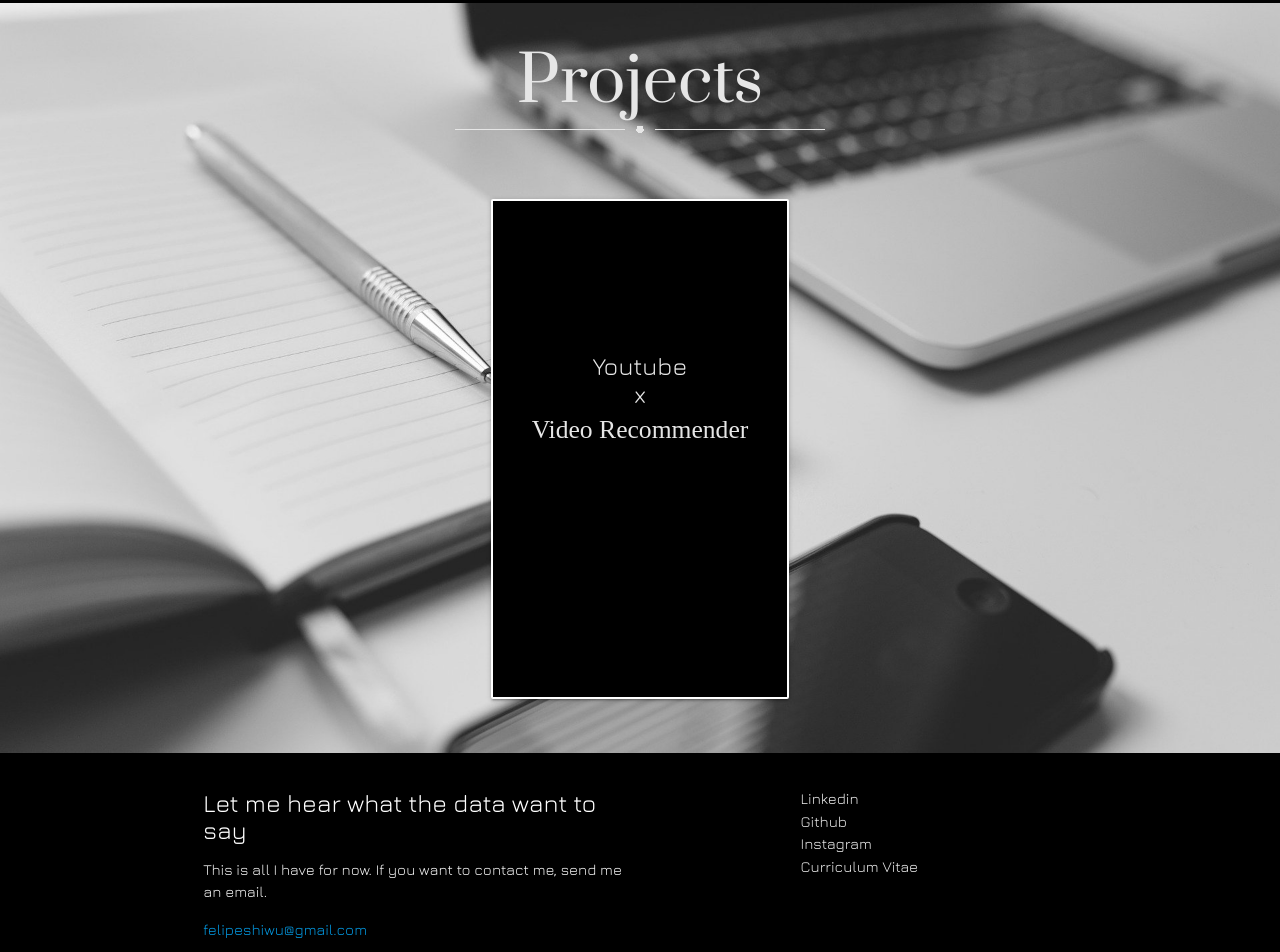
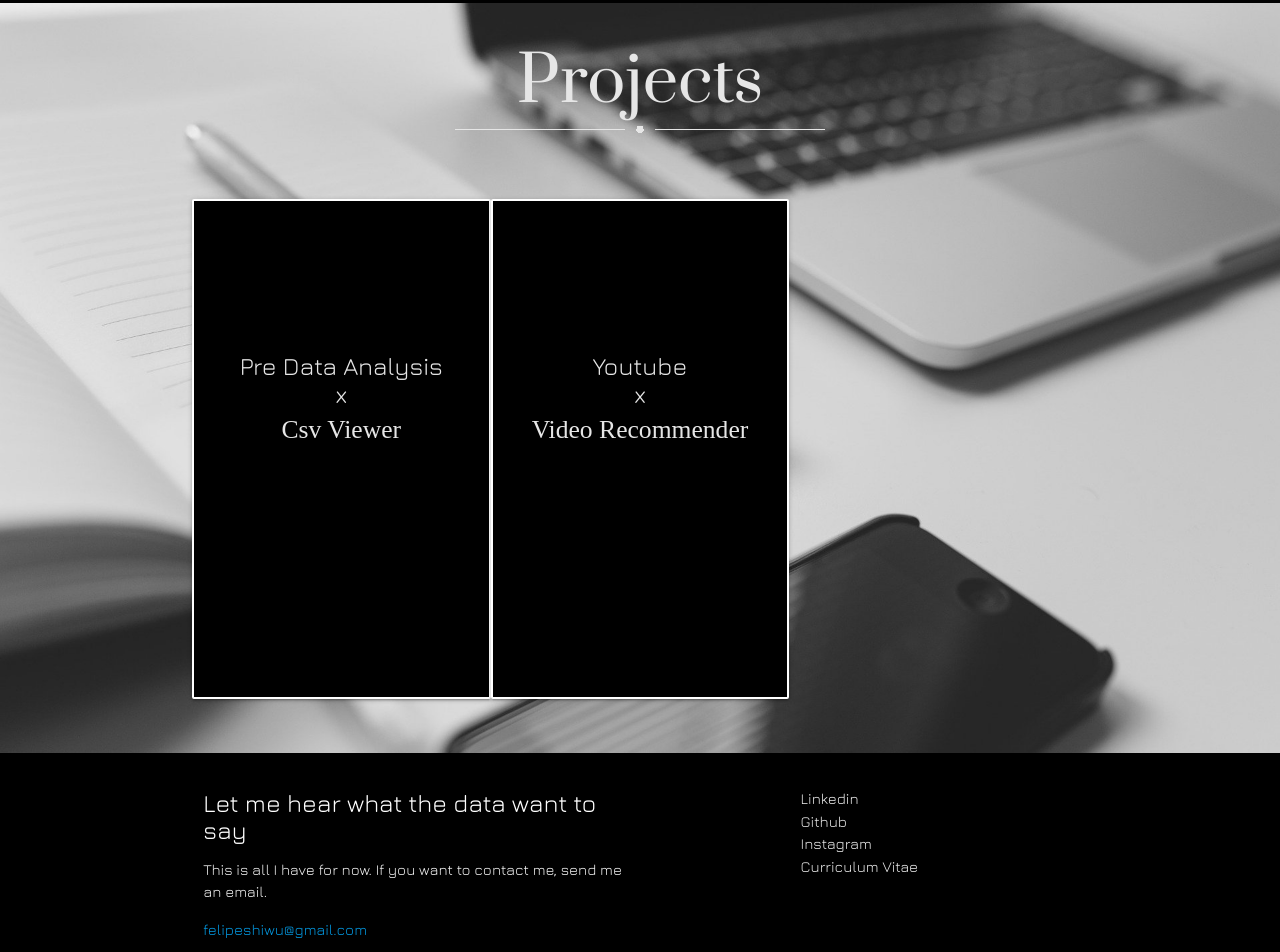
Before and after one commit to felipeshiwu/Mypage, a plain HTML site: page index.html in a window 1280 px wide. Shown: the part 2397-3349 px from the top of the page. Drawn offline with nearby package versions, Linux system fonts and the light colour scheme; a web font is replaced by a local one.

Commit message:
update csv viewer

```diff
--- a/index.html
+++ b/index.html
@@ -160,8 +160,10 @@
               <!--   Icon Section   -->
               <div class="row">
 
-                <div class="col s12 m4 kaggle">
-                </div>
+                <a href="https://github.com/felipeshiwu/csv-viewer" target="_blanc"><div id="video-recommender" class="col s12 m4 card-panel hoverable">
+                  <h5 id="port-title">Pre Data Analysis<br>x</h5>
+                  <h5 id="port-subtitle">Csv Viewer</h5>
+              </div></a>
                 <a href="https://github.com/felipeshiwu/video-recommender" target="_blanc"><div id="video-recommender" class="col s12 m4 card-panel hoverable">
                     <h5 id="port-title">Youtube<br>x</h5>
                     <h5 id="port-subtitle">Video Recommender</h5>
```
